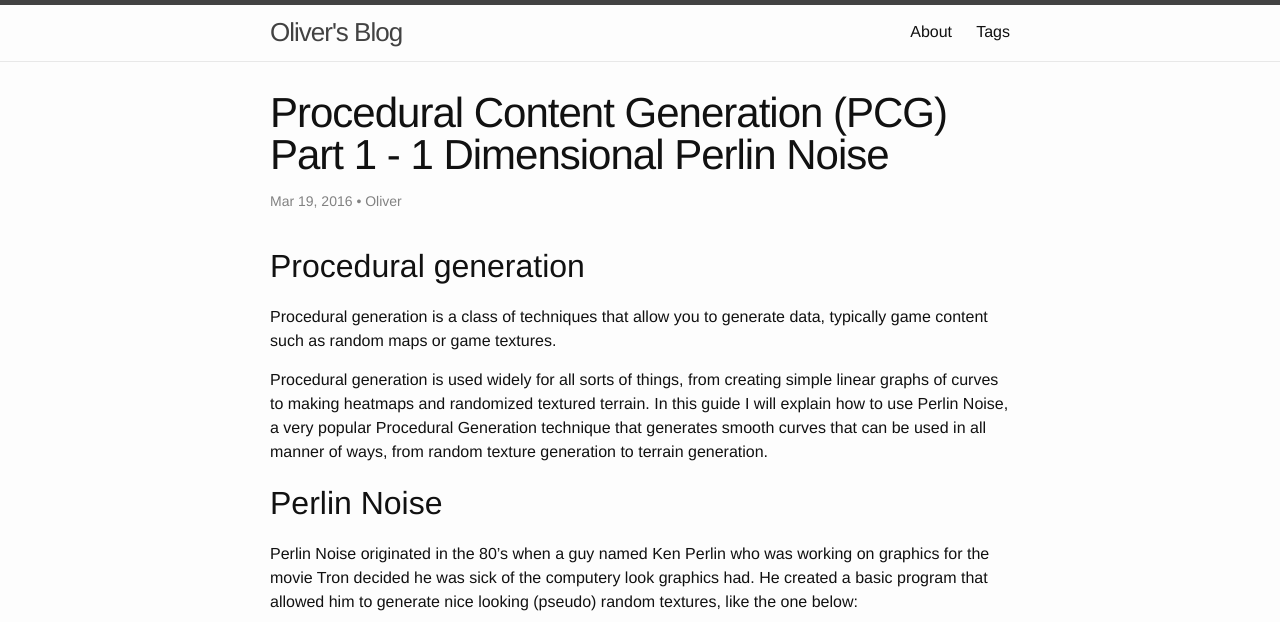
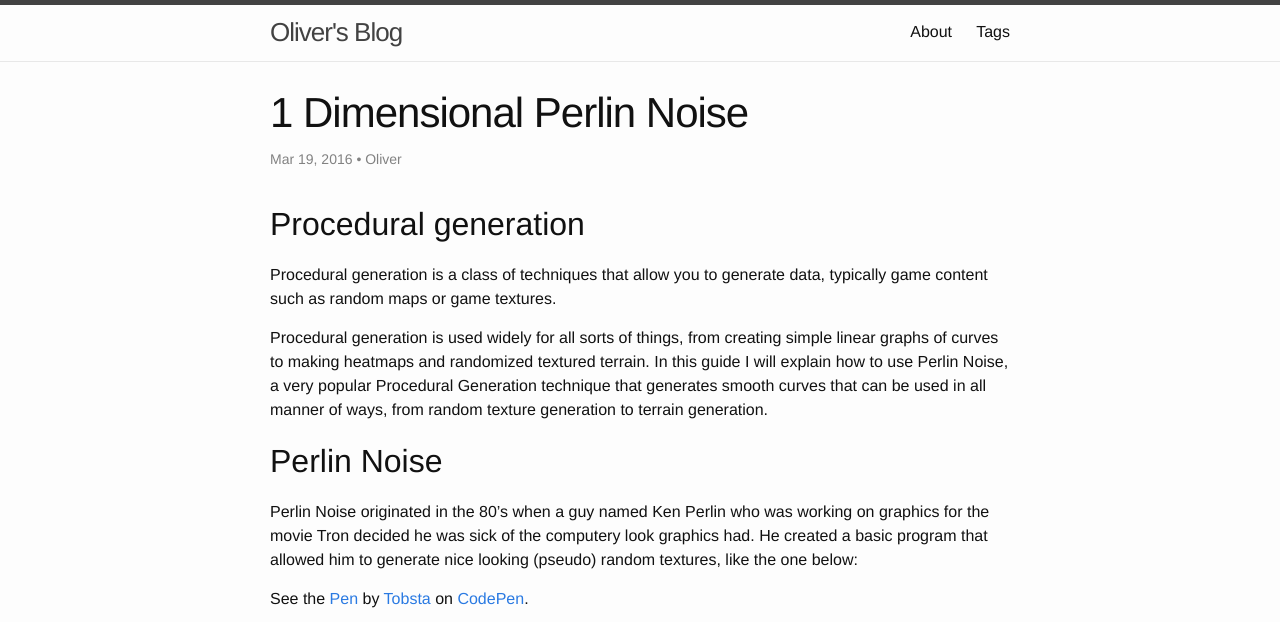
Before and after one commit to OliverBalfour/oliverbalfour.github.io, a Jekyll site: the page built from _posts/2016-3-19-1d-perlin-noise.md, in a window 1280 px wide and 900 px high, cut to the strip 0-622 px from the top of the window. Built offline with Jekyll 4.4.1, drawn with Linux system fonts in a browser that asks for light colours; some of the changed text lies outside the part shown.

Commit message:
Minor changes

````diff
--- a/_includes/all-tags.html
+++ b/_includes/all-tags.html
@@ -28,7 +28,7 @@ Array.prototype.slice.call(document.getElementsByClassName('tag-container')).for
   }).map(function(a){ return a.e });
   sorted.forEach(function(child, i) {
 	  {% if include.limit %}
-	  if (i > {{ include.limit }}) return;
+	  if (i >= {{ include.limit }}) return;
 	  {% endif %}
 	  container.appendChild(child);
   });
--- a/_posts/2016-3-19-1d-perlin-noise.md
+++ b/_posts/2016-3-19-1d-perlin-noise.md
@@ -1,6 +1,6 @@
 ---
 layout: post
-title: "Procedural Content Generation (PCG) Part 1 - 1 Dimensional Perlin Noise"
+title: "1 Dimensional Perlin Noise"
 categories: pcg
 tags: canvas javascript pcg
 ---
@@ -145,6 +145,6 @@ DrawLine(CombineNoise(GenerateNoise(128, 128, 8, 2, window.innerWidth)));
 ```
 
 ## Finishing up
-With 1D Perlin Noise alone, you can make procedurally generated landscapes similar to those in Terraria (But much simpler). The next post is here: [Procedural Content Generation (PCG) Part 2 - 2 and 3 Dimensional Perlin Noise](pcg/2016/03/21/2d-and-3d-perlin-noise.html)
+With 1D Perlin Noise alone, you can make procedurally generated landscapes similar to those in Terraria (But much simpler). The next post is here: [2 and 3 Dimensional Perlin Noise](pcg/2016/03/21/2d-and-3d-perlin-noise.html)
 
 *This post was originally posted on my CodePen blog [here.](https://codepen.io/Tobsta/post/procedural-generation-part-1-1d-perlin-noise)*
--- a/ideas.txt
+++ b/ideas.txt
@@ -24,3 +24,7 @@ pcg
 	maze generation algorithms
 physics
 	bounding box and circle collision detection
+cryptography
+	cryptocurrency trends, etc
+	blockchain explanation
+	image steganography (including image-within-image, potentially using FLIF)
````
Also changed, not shown: _posts/2016-3-21-2d-and-3d-perlin-noise.md (+1 -1 lines), _posts/2017-3-12-making-a-realtime-chatroom-in-nodejs.md (+1 -1 lines).
